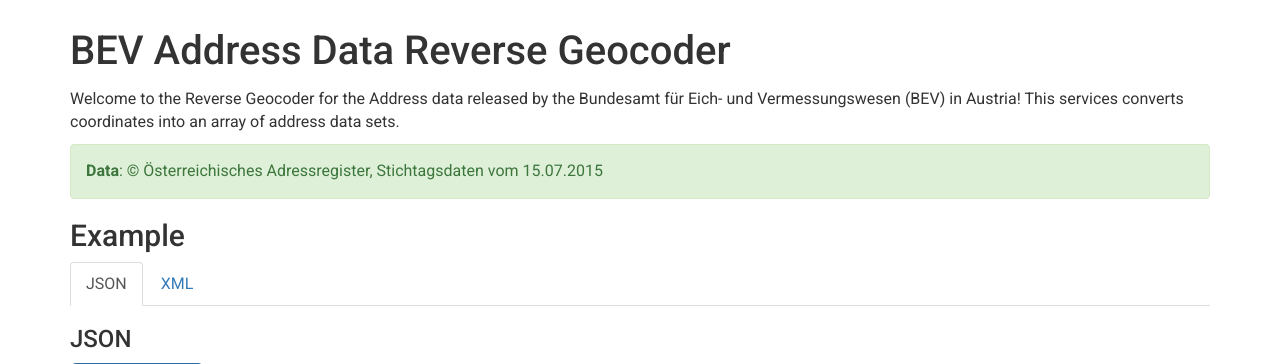
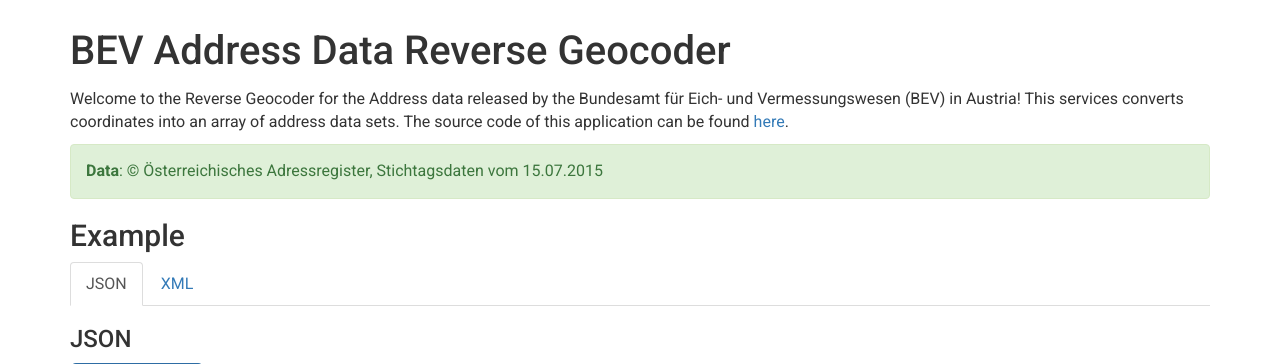
Before and after one commit to thomaskonrad/bev-reverse-geocoder, a Django app: page / in a window 1280 px wide. Shown: the part 51-415 px from the top of the page. Run offline with Django 3.2, Linux system fonts and the light colour scheme; some libraries are stand-ins or nearby versions.

Commit message:
Reformat HTML site and add link to source code.

```diff
--- a/bev_reverse_geocoder_api/templates/index.html
+++ b/bev_reverse_geocoder_api/templates/index.html
@@ -11,7 +11,8 @@
     <h1>BEV Address Data Reverse Geocoder</h1>
 
     <p>Welcome to the Reverse Geocoder for the Address data released by the Bundesamt für Eich- und Vermessungswesen
-    (BEV) in Austria! This services converts coordinates into an array of address data sets.</p>
+    (BEV) in Austria! This services converts coordinates into an array of address data sets. The source code of this
+    application can be found <a href="https://github.com/thomaskonrad/bev-reverse-geocoder">here</a>.</p>
 
     <div class="alert alert-success" role="alert"><strong>Data</strong>: © Österreichisches Adressregister, Stichtagsdaten vom 15.07.2015</div>
 
@@ -115,23 +116,11 @@
 
     </div>
 
-
     <script type="text/javascript">
         $(document).ready(function ($) {
             $('#tabs').tab();
         });
     </script>
-
-
-
-
-
-
-
-
-
-
-
 
     <h2>API Definition</h2>
 
@@ -160,7 +149,6 @@
             <br /><strong>Default:</strong> 4326 (WGS 84).</dd>
     </dl>
 
-
     <h2>Usage Limits</h2>
 
     <p>You are free to use the service without any restrictions, If, however, I notice excessive usage by a service,
```
